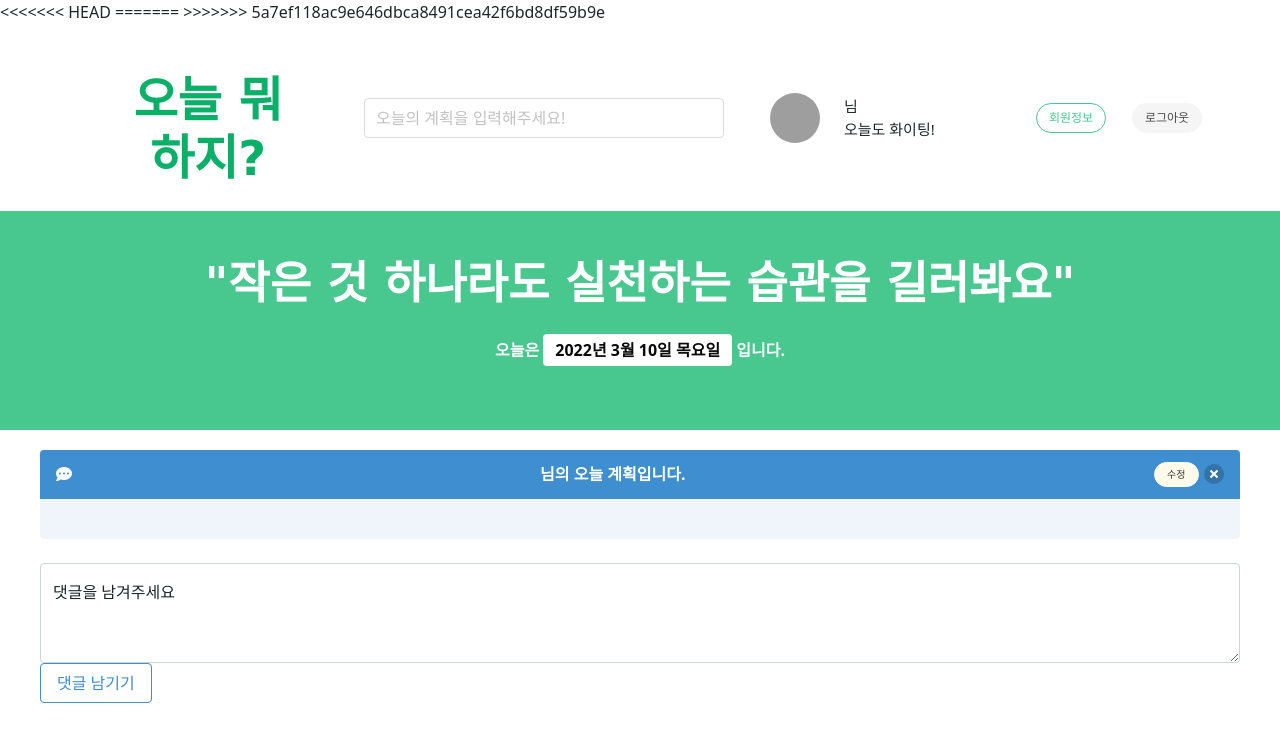
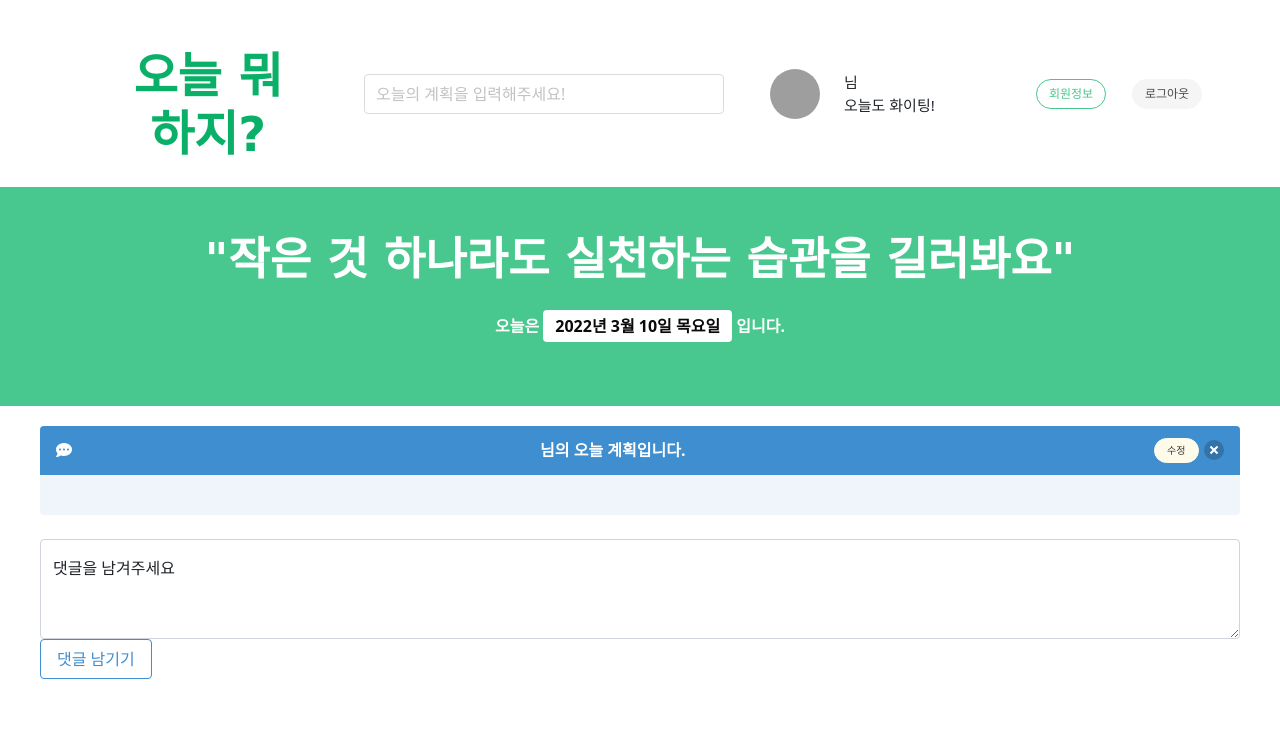
Before and after one commit to devgusehdrh/TodayMyPlan, a Flask app: template templates/detail.html in a window 1280 px wide. Shown: the top 742 px of the page. Run offline with Flask 2, Linux system fonts and the light colour scheme; the template is opened without the code that fills it, so the values that code supplies are empty; some libraries are stand-ins or nearby versions; some web fonts are replaced; grey boxes are pictures that could not be loaded.

Commit message:
Update detail.html

```diff
--- a/templates/detail.html
+++ b/templates/detail.html
@@ -123,7 +123,6 @@
         font-size: 15px;
     }
 </style>
-<<<<<<< HEAD
 <script>
     function logout() {
         $.removeCookie('mytoken', {path: '/'});
@@ -277,9 +276,7 @@
 
 
 </script>
-=======
 
->>>>>>> 5a7ef118ac9e646dbca8491cea42f6bd8df59b9e
 <body>
 <div class="container">
     <div class="row">
```
